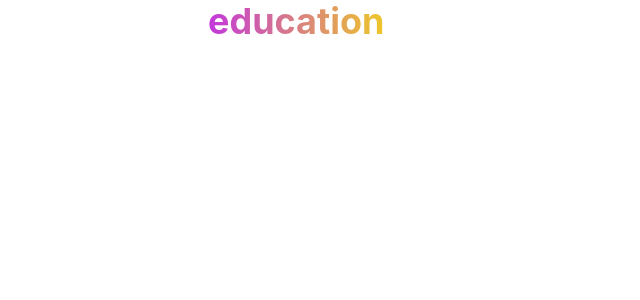
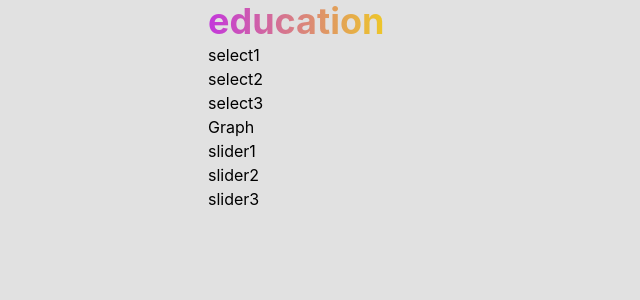
Before and after one commit to mattbardal/ch2023, a React (Create React App) app in the folder frontend/: page / in a window 1280 px wide. Shown: the top 300 px of the page, without its empty margins (0-640 px from the left). Built offline with nearby package versions, Linux system fonts and the light colour scheme.

Commit message:
base level components init

```diff
--- a/frontend/src/App.tsx
+++ b/frontend/src/App.tsx
@@ -1,10 +1,12 @@
 import { Container } from "@chakra-ui/react";
 import Header from "./components/Header";
+import MainContainer from "./container/MainContainer";
 
 function App() {
   return (
     <Container minW="4xl">
       <Header />
+      <MainContainer/>
     </Container>
   );
 }
--- /dev/null
+++ b/frontend/src/components/Graph.tsx
@@ -0,0 +1,6 @@
+
+export default function Graph() {
+  return (
+    <div>Graph</div>
+  )
+}
--- /dev/null
+++ b/frontend/src/components/PercentWheel.tsx
@@ -0,0 +1,6 @@
+
+export default function PercentWheel() {
+  return (
+    <div>PercentWheel</div>
+  )
+}
--- /dev/null
+++ b/frontend/src/components/Selects.tsx
@@ -0,0 +1,18 @@
+export default function Selects() {
+
+  const tempData = [
+    'select1',
+    'select2',
+    'select3'
+  ]
+
+  return (
+    <div>
+      {
+        tempData.map((d, index) => (
+          <p key={index}>{d}</p>
+        ))
+      }
+    </div>
+  )
+}
--- /dev/null
+++ b/frontend/src/components/Sliders.tsx
@@ -0,0 +1,18 @@
+export default function Sliders() {
+
+  const tempData = [
+    'slider1',
+    'slider2',
+    'slider3'
+  ]
+
+  return (
+    <div>
+      {
+        tempData.map((d, index) => (
+          <p key={index}>{d}</p>
+        ))
+      }
+    </div>
+  )
+}
--- /dev/null
+++ b/frontend/src/container/MainContainer.tsx
@@ -0,0 +1,24 @@
+import { Box } from "@chakra-ui/react"
+import Graph from "../components/Graph"
+import Selects from "../components/Selects"
+import Sliders from "../components/Sliders"
+
+
+export default function MainContainer() {
+  return (
+    <Box borderRadius='lg'>
+      {/*
+
+
+      useStates: for each selects, for each slider --> into graph as props
+      locally: graph, selects, sliders
+
+
+      */}
+
+      <Selects />
+      <Graph />
+      <Sliders />
+    </Box>
+  )
+}
--- a/frontend/src/index.tsx
+++ b/frontend/src/index.tsx
@@ -3,6 +3,7 @@ import ReactDOM from "react-dom/client";
 import App from "./App";
 import { ApolloClient, InMemoryCache, ApolloProvider } from "@apollo/client";
 import { ChakraProvider } from "@chakra-ui/react";
+import { myTheme } from "./styles/Theme";
 
 const client = new ApolloClient({
   uri: "http://localhost:4000",
@@ -16,7 +17,7 @@ const root = ReactDOM.createRoot(
 root.render(
   <ApolloProvider client={client}>
     <React.StrictMode>
-      <ChakraProvider>
+      <ChakraProvider theme={myTheme}>
         <App />
       </ChakraProvider>
     </React.StrictMode>
--- /dev/null
+++ b/frontend/src/styles/Theme.ts
@@ -0,0 +1,33 @@
+import { extendTheme } from '@chakra-ui/react'
+
+export const myTheme = extendTheme ({
+  colors: {
+    grey: {
+      50: '#F7F7F7',
+      100: '#E1E1E1',
+      200: '#CFCFCF',
+      300: '#B1B1B1',
+      400: '#9E9E9E',
+      500: '#7E7E7E',
+      600: '#626262',
+      700: '#515151',
+      800: '#2E2E2E',
+      900: '#212121',
+    },
+    primaryBright: '#BB90FB',
+    primaryDim: '#785CA1',
+    secondaryBright: '#20DDCB',
+    secondaryDim: '#0F6159',
+    boxGradient: 'linear-gradient(45deg, #2E2E2E, #515151)',
+  },
+  styles: {
+    global: () => ({
+      body: {
+        bg: 'grey.100',
+        color: 'black',
+      },
+    })
+  },
+  components: {
+  },
+})
```
